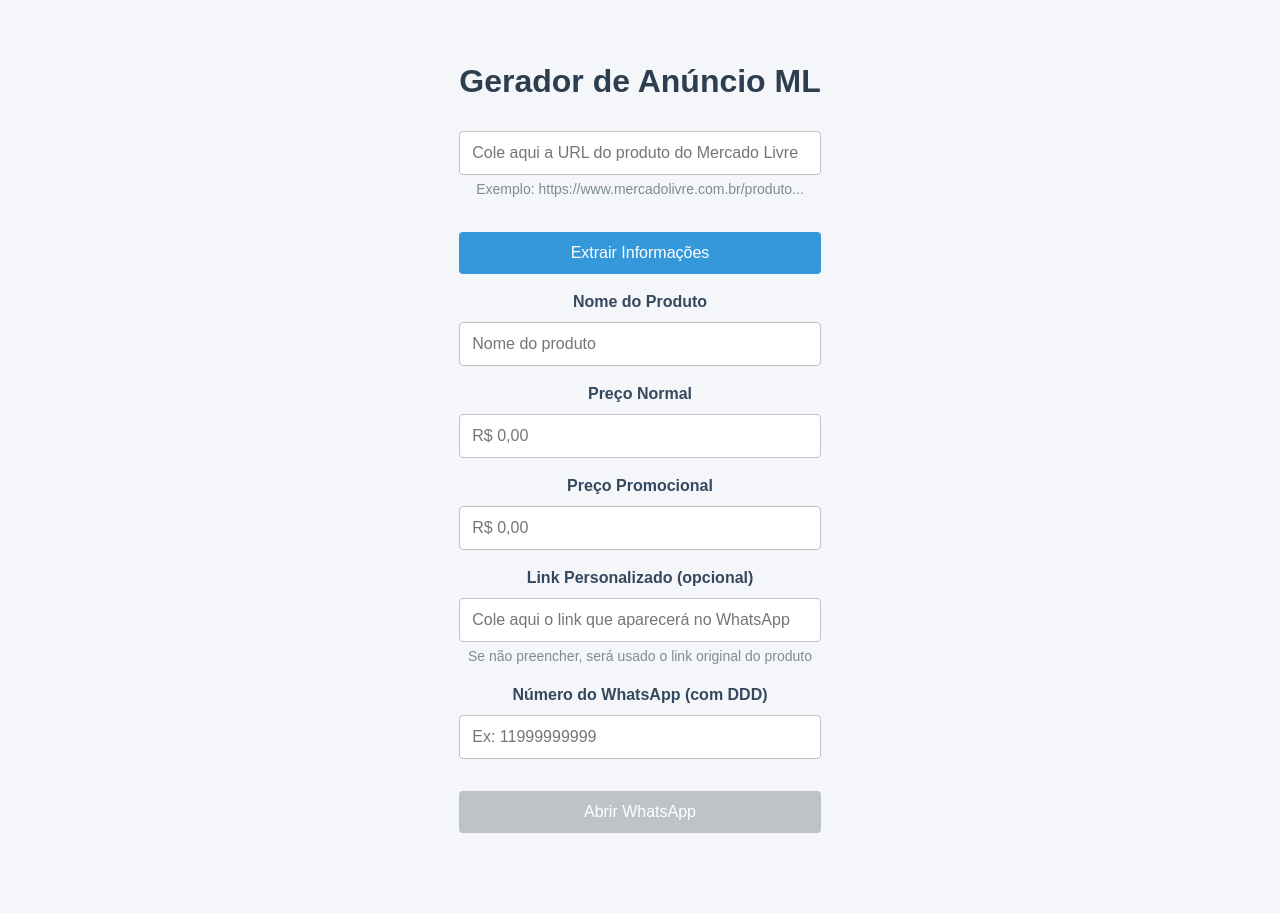
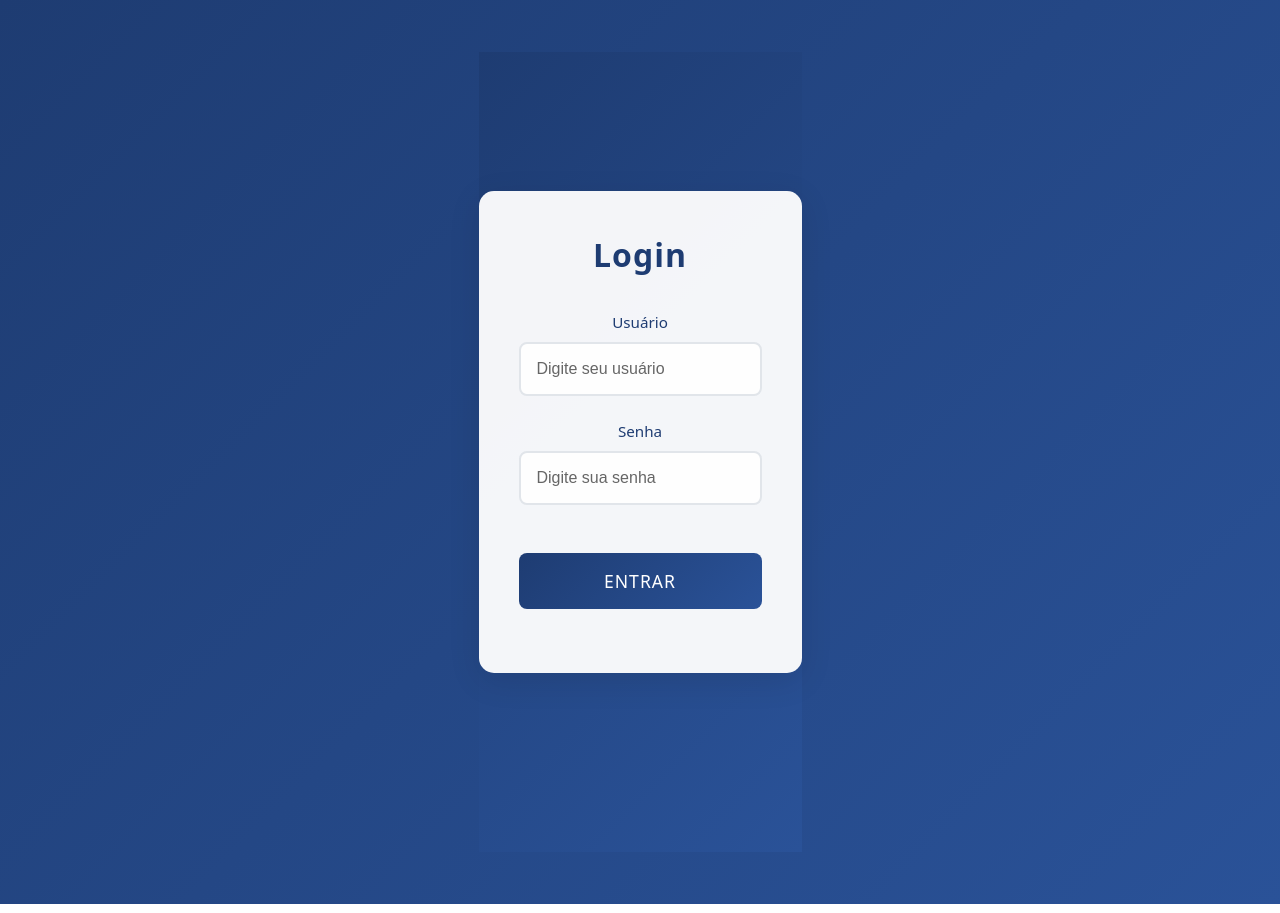
Before and after one commit to VanderCaneppelle/gerador-de-adds, a React (Vite) app: page / in a window 1280 px wide. Built offline with nearby package versions, Linux system fonts and the light colour scheme; the HTML template or start-up script is replaced by a standard one.

Commit message:
feat: adiciona botão de novo produto e ajusta abertura do WhatsApp desktop

```diff
--- a/src/App.css
+++ b/src/App.css
@@ -47,120 +47,239 @@
 .container {
   max-width: 800px;
   margin: 0 auto;
-  padding: 2rem;
-  font-family: Arial, sans-serif;
+  padding: 2.5rem;
+  font-family: 'Segoe UI', Arial, sans-serif;
+  background: white;
+  border-radius: 15px;
+  box-shadow: 0 8px 32px rgba(0, 0, 0, 0.1);
+  position: relative;
+  color: #333;
+}
+
+body {
+  background: linear-gradient(135deg, #1e3c72 0%, #2a5298 100%);
+  min-height: 100vh;
+  margin: 0;
+  padding: 20px;
+  color: #333;
 }
 
 h1 {
   text-align: center;
-  margin-bottom: 2rem;
-  color: #2c3e50;
-  font-size: 2rem;
+  margin-bottom: 2.5rem;
+  color: #1e3c72;
+  font-size: 2.2rem;
+  font-weight: 600;
+  letter-spacing: 1px;
 }
 
 .form-group {
-  margin-bottom: 1rem;
+  margin-bottom: 1.5rem;
 }
 
 label {
   display: block;
   margin-bottom: 0.5rem;
-  color: #34495e;
-  font-weight: bold;
+  color: #1e3c72;
+  font-weight: 500;
+  font-size: 0.95rem;
 }
 
 input {
   width: 100%;
-  padding: 0.75rem;
-  border: 1px solid #bdc3c7;
-  border-radius: 4px;
+  padding: 1rem;
+  border: 2px solid #e1e5ea;
+  border-radius: 8px;
   font-size: 1rem;
+  transition: all 0.3s ease;
+  background: rgba(255, 255, 255, 0.9);
+  color: #333;
+}
+
+input::placeholder {
+  color: #666;
 }
 
 input:focus {
   outline: none;
-  border-color: #3498db;
-  box-shadow: 0 0 0 2px rgba(52, 152, 219, 0.2);
+  border-color: #1e3c72;
+  box-shadow: 0 0 0 3px rgba(30, 60, 114, 0.1);
 }
 
 button {
   width: 100%;
-  padding: 0.75rem;
-  background-color: #3498db;
+  padding: 1rem;
+  background: linear-gradient(135deg, #1e3c72 0%, #2a5298 100%);
   color: white;
   border: none;
-  border-radius: 4px;
-  font-size: 1rem;
+  border-radius: 8px;
+  font-size: 1.1rem;
+  font-weight: 500;
   cursor: pointer;
-  margin: 1rem 0;
-  transition: background-color 0.3s;
+  transition: all 0.3s ease;
+  letter-spacing: 1px;
+  margin: 1.5rem 0;
 }
 
 button:hover {
-  background-color: #2980b9;
+  background: linear-gradient(135deg, #2a5298 0%, #1e3c72 100%);
+  transform: translateY(-2px);
+  box-shadow: 0 4px 12px rgba(30, 60, 114, 0.2);
+}
+
+button:active {
+  transform: translateY(0);
 }
 
 button:disabled {
-  background-color: #bdc3c7;
+  background: #cbd5e0;
   cursor: not-allowed;
+  transform: none;
+  box-shadow: none;
 }
 
 .form-help {
   display: block;
-  margin-top: 0.25rem;
+  margin-top: 0.5rem;
   font-size: 0.875rem;
-  color: #7f8c8d;
+  color: #666;
 }
 
 .error {
-  color: #e74c3c;
-  background-color: #fde8e7;
-  padding: 0.75rem;
-  border-radius: 4px;
+  color: #dc3545;
+  background: rgba(220, 53, 69, 0.1);
+  padding: 1rem;
+  border-radius: 8px;
   margin-top: 1rem;
+  border: 1px solid rgba(220, 53, 69, 0.2);
 }
 
 .image-preview {
-  margin: 20px 0;
+  margin: 2rem 0;
   text-align: center;
 }
 
 .image-preview img {
   max-width: 300px;
   max-height: 300px;
-  border-radius: 8px;
-  box-shadow: 0 2px 4px rgba(0, 0, 0, 0.1);
+  border-radius: 12px;
+  box-shadow: 0 4px 16px rgba(0, 0, 0, 0.1);
+  transition: transform 0.3s ease;
+}
+
+.image-preview img:hover {
+  transform: scale(1.02);
 }
 
 .image-actions {
-  margin-top: 10px;
+  margin-top: 1.5rem;
+  display: flex;
+  gap: 1rem;
+  justify-content: center;
+  flex-wrap: wrap;
+}
+
+.download-button,
+.copy-button,
+.share-button {
+  display: inline-flex;
+  align-items: center;
+  justify-content: center;
+  padding: 0.75rem 1.5rem;
+  color: white;
+  text-decoration: none;
+  border-radius: 8px;
+  font-size: 1rem;
+  font-weight: 500;
+  transition: all 0.3s ease;
+  border: none;
+  cursor: pointer;
+  min-width: 150px;
+  margin: 0;
 }
 
 .download-button {
-  display: inline-block;
-  padding: 8px 16px;
-  background-color: #4CAF50;
-  color: white;
-  text-decoration: none;
-  border-radius: 4px;
-  font-size: 14px;
-  transition: background-color 0.3s;
+  background: linear-gradient(135deg, #2ecc71 0%, #27ae60 100%);
 }
 
 .download-button:hover {
-  background-color: #45a049;
+  background: linear-gradient(135deg, #27ae60 0%, #219a52 100%);
+  transform: translateY(-2px);
+  box-shadow: 0 4px 12px rgba(46, 204, 113, 0.2);
+}
+
+.copy-button {
+  background: linear-gradient(135deg, #3498db 0%, #2980b9 100%);
+}
+
+.copy-button:hover {
+  background: linear-gradient(135deg, #2980b9 0%, #2475a8 100%);
+  transform: translateY(-2px);
+  box-shadow: 0 4px 12px rgba(52, 152, 219, 0.2);
 }
 
 .share-button {
-  background-color: #2ecc71;
+  background: linear-gradient(135deg, #9b59b6 0%, #8e44ad 100%);
 }
 
 .share-button:hover {
-  background-color: #27ae60;
+  background: linear-gradient(135deg, #8e44ad 0%, #803d9f 100%);
+  transform: translateY(-2px);
+  box-shadow: 0 4px 12px rgba(155, 89, 182, 0.2);
 }
 
 .share-button:disabled {
-  background-color: #bdc3c7;
+  background: #cbd5e0;
+  cursor: not-allowed;
+  transform: none;
+  box-shadow: none;
+}
+
+.logout-button {
+  position: fixed;
+  top: 2rem;
+  right: 2rem;
+  padding: 0.75rem 2rem;
+  background: linear-gradient(135deg, #e74c3c 0%, #c0392b 100%);
+  color: white;
+  border: none;
+  border-radius: 50px;
+  font-size: 1rem;
+  font-weight: 500;
+  cursor: pointer;
+  transition: all 0.3s ease;
+  width: auto;
+  margin: 0;
+  box-shadow: 0 4px 12px rgba(231, 76, 60, 0.2);
+  z-index: 1000;
+}
+
+.logout-button:hover {
+  background: linear-gradient(135deg, #c0392b 0%, #e74c3c 100%);
+  transform: translateY(-2px);
+  box-shadow: 0 6px 16px rgba(231, 76, 60, 0.3);
+}
+
+.logout-button:active {
+  transform: translateY(0);
+}
+
+.image-name-input {
+  max-width: 300px;
+  margin: 1.5rem auto;
+}
+
+.image-name-input input {
+  text-align: center;
+  font-size: 0.95rem;
+  background: #f8fafc;
+  color: #333;
+}
+
+.image-name-input label {
+  font-size: 0.95rem;
+  margin-bottom: 0.5rem;
+  color: #1e3c72;
 }
 
 .error-message {
@@ -196,32 +315,40 @@
   line-height: 1.4;
 }
 
-.copy-button {
-  background-color: #4CAF50;
+.refresh-button {
+  position: fixed;
+  top: 2rem;
+  left: 2rem;
+  padding: 0.75rem 2rem;
+  background: linear-gradient(135deg, #00b894 0%, #00a885 100%);
   color: white;
-  padding: 10px 20px;
   border: none;
-  border-radius: 5px;
+  border-radius: 50px;
+  font-size: 1rem;
+  font-weight: 500;
   cursor: pointer;
-  margin-left: 10px;
-  transition: background-color 0.3s;
+  transition: all 0.3s ease;
+  width: auto;
+  margin: 0;
+  box-shadow: 0 4px 12px rgba(0, 184, 148, 0.2);
+  z-index: 1000;
+  display: flex;
+  align-items: center;
+  gap: 0.5rem;
 }
 
-.copy-button:hover {
-  background-color: #45a049;
+.refresh-button::before {
+  content: '↻';
+  font-size: 1.2rem;
+  font-weight: bold;
 }
 
-.image-name-input {
-  max-width: 300px;
-  margin: 15px auto;
+.refresh-button:hover {
+  background: linear-gradient(135deg, #00a885 0%, #009677 100%);
+  transform: translateY(-2px);
+  box-shadow: 0 6px 16px rgba(0, 184, 148, 0.3);
 }
 
-.image-name-input input {
-  text-align: center;
-  font-size: 0.9rem;
+.refresh-button:active {
+  transform: translateY(0);
 }
-
-.image-name-input label {
-  font-size: 0.9rem;
-  margin-bottom: 5px;
-}
--- a/src/App.tsx
+++ b/src/App.tsx
@@ -1,7 +1,8 @@
 import { useState, useEffect } from 'react'
+import './App.css'
 import { extractMercadoLivreInfo } from './services/mercadoLivre'
-import { sendWhatsAppMessage, formatProductMessage, downloadImage } from './services/whatsapp'
-import './App.css'
+import { formatProductMessage, downloadImage, openWhatsApp } from './services/whatsapp'
+import { Login } from './components/Login'
 
 interface MercadoLivreProduct {
   name: string;
@@ -11,8 +12,8 @@
 }
 
 function App() {
+  const [isLoggedIn, setIsLoggedIn] = useState(false)
   const [url, setUrl] = useState('')
-  const [phoneNumber, setPhoneNumber] = useState('')
   const [productName, setProductName] = useState('')
   const [normalPrice, setNormalPrice] = useState('')
   const [promoPrice, setPromoPrice] = useState('')
@@ -20,8 +21,23 @@
   const [localImageUrl, setLocalImageUrl] = useState('')
   const [customLink, setCustomLink] = useState('')
   const [fileName, setFileName] = useState('produto.jpg')
+  const [couponCode, setCouponCode] = useState('')
   const [loading, setLoading] = useState(false)
   const [error, setError] = useState<string | null>(null)
+
+  useEffect(() => {
+    const loggedIn = localStorage.getItem('isLoggedIn') === 'true'
+    setIsLoggedIn(loggedIn)
+  }, [])
+
+  const handleLogin = () => {
+    setIsLoggedIn(true)
+  }
+
+  const handleLogout = () => {
+    localStorage.removeItem('isLoggedIn')
+    setIsLoggedIn(false)
+  }
 
   useEffect(() => {
     // Quando a URL da imagem mudar, tenta baixá-la
@@ -60,44 +76,59 @@
     }
   }
 
-  const handleShare = () => {
-    if (!phoneNumber) {
-      setError('Por favor, insira um número de WhatsApp')
-      return
-    }
-
-    try {
-      const message = formatProductMessage(
-        productName,
-        normalPrice,
-        promoPrice,
-        customLink || url
-      )
-      sendWhatsAppMessage(phoneNumber, message)
-      setError(null)
-    } catch (err) {
-      setError('Erro ao enviar mensagem: ' + (err instanceof Error ? err.message : String(err)))
-    }
-  }
-
   const handleCopyMessage = () => {
     const message = formatProductMessage(
       productName,
       normalPrice,
       promoPrice,
-      customLink || url
+      customLink || url,
+      couponCode
     )
     navigator.clipboard.writeText(message)
       .then(() => {
-        alert('Mensagem copiada! Agora você pode colar no WhatsApp junto com a imagem.')
+        alert('Mensagem copiada!\n\nPróximos passos:\n1. Baixe a imagem usando o botão "Baixar Imagem"\n2. Cole a mensagem (Ctrl+V) no WhatsApp\n3. Anexe a imagem que você baixou')
       })
       .catch(() => {
         setError('Erro ao copiar mensagem')
       })
   }
 
+  const handleOpenWhatsApp = () => {
+    openWhatsApp();
+  }
+
+  const handleRefresh = () => {
+    // Limpa todos os campos
+    setUrl('')
+    setProductName('')
+    setNormalPrice('')
+    setPromoPrice('')
+    setImageUrl('')
+    setLocalImageUrl('')
+    setCustomLink('')
+    setFileName('produto.jpg')
+    setCouponCode('')
+    setError(null)
+
+    // Foca no campo de URL
+    const urlInput = document.querySelector('input[type="text"]') as HTMLInputElement;
+    if (urlInput) {
+      urlInput.focus();
+    }
+  }
+
+  if (!isLoggedIn) {
+    return <Login onLogin={handleLogin} />
+  }
+
   return (
     <div className="container">
+      <button onClick={handleLogout} className="logout-button">
+        Sair
+      </button>
+      <button onClick={handleRefresh} className="refresh-button">
+        Novo Produto
+      </button>
       <h1>Gerador de Anúncio ML</h1>
 
       <div className="form-group">
@@ -161,14 +192,14 @@
       </div>
 
       <div className="form-group">
-        <label>Número do WhatsApp (com DDD)</label>
+        <label>Cupom de Desconto (opcional)</label>
         <input
-          type="tel"
-          value={phoneNumber}
-          onChange={(e) => setPhoneNumber(e.target.value)}
-          placeholder="Ex: 11999999999"
-          required
+          type="text"
+          value={couponCode}
+          onChange={(e) => setCouponCode(e.target.value)}
+          placeholder="Digite o código do cupom"
         />
+        <span className="form-help">Se preenchido, será incluído na mensagem</span>
       </div>
 
       {localImageUrl && (
@@ -194,20 +225,19 @@
             <button
               onClick={handleCopyMessage}
               className="copy-button"
+              disabled={!productName || !promoPrice}
             >
               Copiar Mensagem
+            </button>
+            <button
+              onClick={handleOpenWhatsApp}
+              className="share-button"
+            >
+              Abrir WhatsApp
             </button>
           </div>
         </div>
       )}
-
-      <button
-        onClick={handleShare}
-        disabled={!productName || !promoPrice}
-        className="share-button"
-      >
-        Abrir WhatsApp
-      </button>
 
       {error && <div className="error">{error}</div>}
     </div>
--- /dev/null
+++ b/src/components/Login.tsx
@@ -0,0 +1,58 @@
+import { useState } from 'react'
+import '../styles/Login.css'
+
+interface LoginProps {
+    onLogin: () => void
+}
+
+export function Login({ onLogin }: LoginProps) {
+    const [username, setUsername] = useState('')
+    const [password, setPassword] = useState('')
+    const [error, setError] = useState('')
+
+    const handleSubmit = (e: React.FormEvent) => {
+        e.preventDefault()
+
+        if (username === 'vaidecamping' && password === '123camping456') {
+            localStorage.setItem('isLoggedIn', 'true')
+            onLogin()
+            setError('')
+        } else {
+            setError('Usuário ou senha incorretos')
+        }
+    }
+
+    return (
+        <div className="login-container">
+            <div className="login-box">
+                <h2>Login</h2>
+                <form onSubmit={handleSubmit}>
+                    <div className="form-group">
+                        <label htmlFor="username">Usuário</label>
+                        <input
+                            type="text"
+                            id="username"
+                            value={username}
+                            onChange={(e) => setUsername(e.target.value)}
+                            placeholder="Digite seu usuário"
+                        />
+                    </div>
+                    <div className="form-group">
+                        <label htmlFor="password">Senha</label>
+                        <input
+                            type="password"
+                            id="password"
+                            value={password}
+                            onChange={(e) => setPassword(e.target.value)}
+                            placeholder="Digite sua senha"
+                        />
+                    </div>
+                    {error && <div className="error-message">{error}</div>}
+                    <button type="submit" className="login-button">
+                        Entrar
+                    </button>
+                </form>
+            </div>
+        </div>
+    )
+}
--- /dev/null
+++ b/src/styles/Login.css
@@ -0,0 +1,109 @@
+.login-container {
+    display: flex;
+    justify-content: center;
+    align-items: center;
+    min-height: 100vh;
+    background: linear-gradient(135deg, #1e3c72 0%, #2a5298 100%);
+}
+
+.login-box {
+    background: rgba(255, 255, 255, 0.95);
+    padding: 2.5rem;
+    border-radius: 15px;
+    box-shadow: 0 8px 32px rgba(0, 0, 0, 0.1);
+    width: 100%;
+    max-width: 400px;
+    transform: translateY(-20px);
+    animation: fadeIn 0.5s ease-out;
+    color: #333;
+}
+
+@keyframes fadeIn {
+    from {
+        opacity: 0;
+        transform: translateY(0);
+    }
+
+    to {
+        opacity: 1;
+        transform: translateY(-20px);
+    }
+}
+
+.login-box h2 {
+    text-align: center;
+    margin-bottom: 2rem;
+    color: #1e3c72;
+    font-size: 2rem;
+    font-weight: 600;
+    letter-spacing: 1px;
+}
+
+.form-group {
+    margin-bottom: 1.5rem;
+}
+
+.form-group label {
+    display: block;
+    margin-bottom: 0.5rem;
+    color: #1e3c72;
+    font-weight: 500;
+    font-size: 0.95rem;
+}
+
+.form-group input {
+    width: 100%;
+    padding: 1rem;
+    border: 2px solid #e1e5ea;
+    border-radius: 8px;
+    font-size: 1rem;
+    transition: all 0.3s ease;
+    background: rgba(255, 255, 255, 0.9);
+    color: #333;
+}
+
+.form-group input:focus {
+    outline: none;
+    border-color: #1e3c72;
+    box-shadow: 0 0 0 3px rgba(30, 60, 114, 0.1);
+}
+
+.form-group input::placeholder {
+    color: #666;
+}
+
+.login-button {
+    width: 100%;
+    padding: 1rem;
+    background: linear-gradient(135deg, #1e3c72 0%, #2a5298 100%);
+    color: white;
+    border: none;
+    border-radius: 8px;
+    font-size: 1.1rem;
+    font-weight: 500;
+    cursor: pointer;
+    transition: all 0.3s ease;
+    text-transform: uppercase;
+    letter-spacing: 1px;
+}
+
+.login-button:hover {
+    background: linear-gradient(135deg, #2a5298 0%, #1e3c72 100%);
+    transform: translateY(-2px);
+    box-shadow: 0 4px 12px rgba(30, 60, 114, 0.2);
+}
+
+.login-button:active {
+    transform: translateY(0);
+}
+
+.error-message {
+    color: #dc3545;
+    text-align: center;
+    margin-bottom: 1rem;
+    font-size: 0.9rem;
+    background: rgba(220, 53, 69, 0.1);
+    padding: 0.75rem;
+    border-radius: 6px;
+    border: 1px solid rgba(220, 53, 69, 0.2);
+}
```
Also changed, not shown: src/services/whatsapp.ts (+17 -12 lines).
